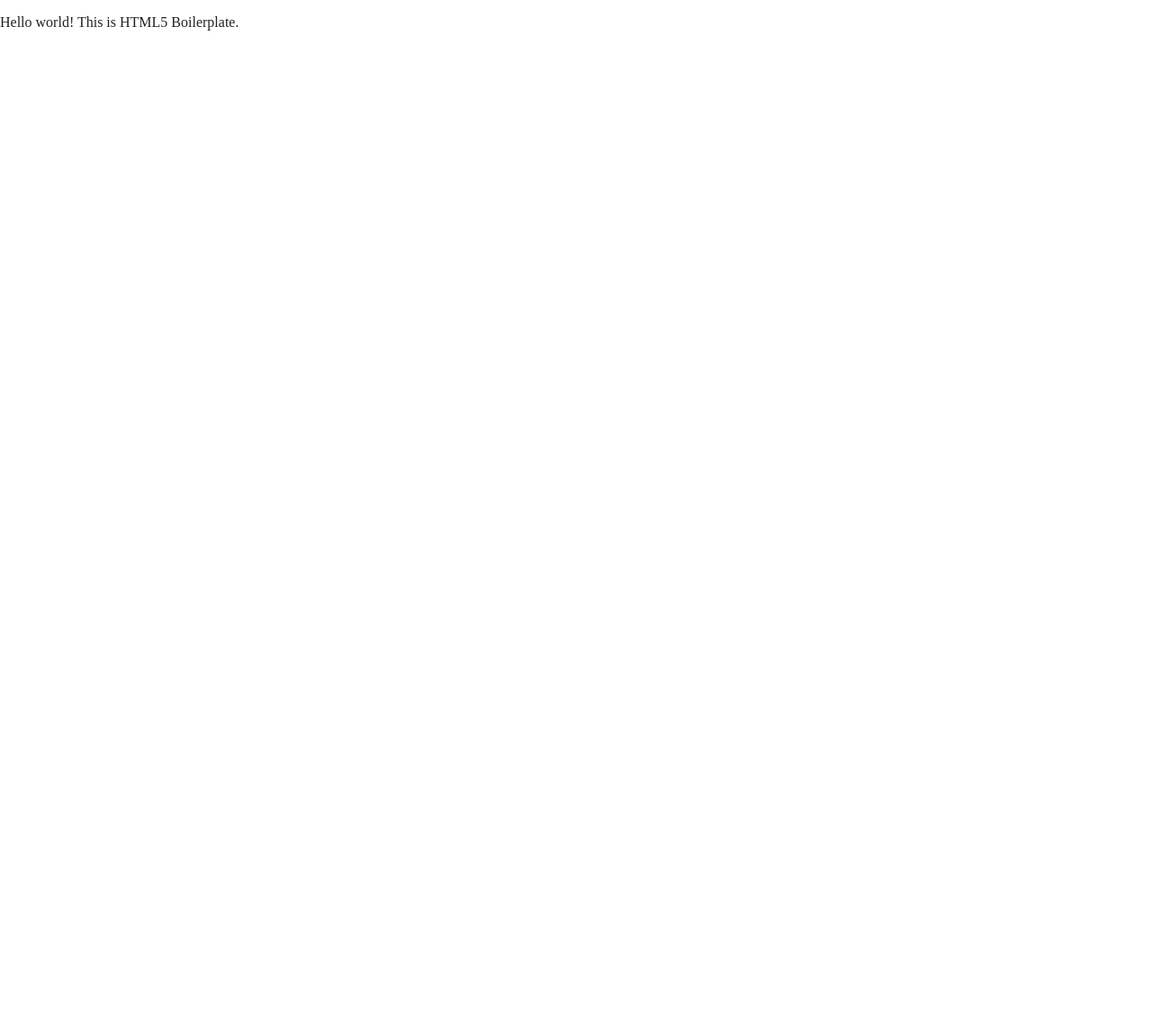
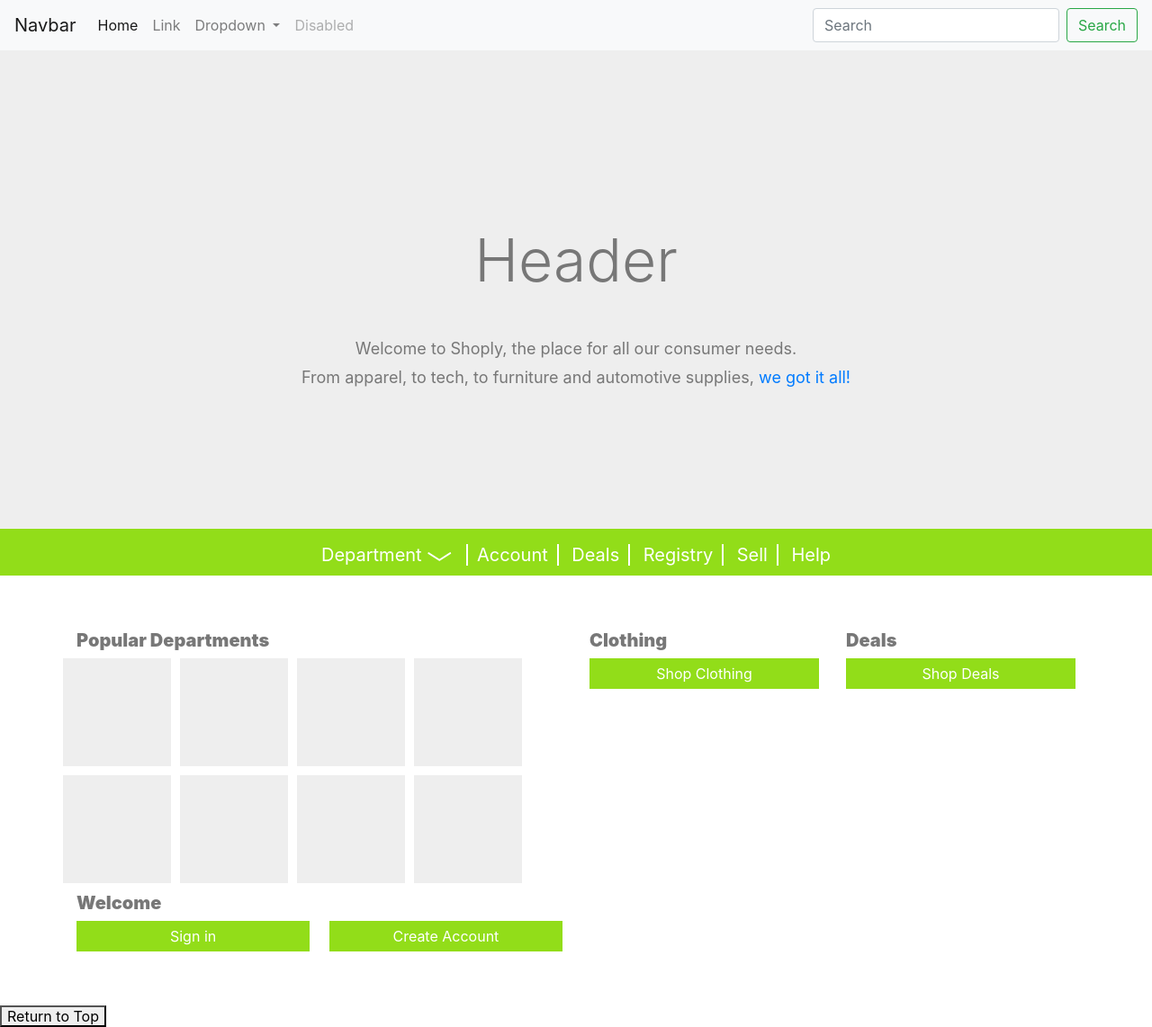
Before and after one commit to advaitju/t1-project, a website built with Parcel: page index.html in a window 1280 px wide. Shown: the whole page at 90% size. Before the commit the page ends 800 px from the top, so only its background shows below. Built offline with nearby package versions, Linux system fonts and the light colour scheme.

Commit message:
Add sections

```diff
--- a/css/main.css
+++ b/css/main.css
@@ -260,3 +260,75 @@ textarea {
     page-break-after: avoid;
   }
 }
+
+
+body {
+	color: #777777;
+}
+
+
+.hero {
+	background-color: #eeeeee;
+	padding: 150px 0;
+	text-align: center;
+}
+.hero__title {
+	font-size: 66px;
+	font-weight: 300;
+}
+.hero__text {
+	font-size: 18px;
+	margin-bottom: 5px;
+}
+
+.categories {
+	background-color: rgb(146, 221, 25);
+	padding: 5px 0;
+	text-align: center;
+}
+.categories__link {
+	border-right: 2px solid #ffffff;
+	color: #ffffff;
+	font-size: 20px;
+	padding: 0 10px;
+}
+.categories__link:last-child {
+	border-right: 0;
+}
+.categories__arrow {
+	font-size: 28px;
+	position: relative;
+	top: 13px;
+}
+
+.featured {
+	margin-top: 60px;
+	margin-bottom: 60px;
+}
+.featured__title {
+	font-size: 20px;
+	font-weight: 900;
+}
+.featured__link-wrapper {
+	display: flex;
+	justify-content: space-between;
+}
+.featured__link {
+	background-color: rgb(146, 221, 25);
+	color: #ffffff;
+	padding: 5px 0;
+	flex-basis: 100%;
+	text-align: center;
+}
+.featured__link_spaced {
+	flex-basis: 48%;
+}
+.featured__images {
+}
+.featured__images .col-sm-2 {
+	position: relative;
+	background-color: #eee;
+	padding: 60px;
+	margin: 0 10px 10px 0;
+	width: 80%;
+}
--- a/index.html
+++ b/index.html
@@ -17,6 +17,8 @@
 	<!-- Place favicon.ico in the root directory -->
 
 	<link rel="stylesheet" href="css/normalize.css">
+	<link rel="stylesheet" href="https://stackpath.bootstrapcdn.com/bootstrap/4.1.3/css/bootstrap.min.css" integrity="sha384-MCw98/SFnGE8fJT3GXwEOngsV7Zt27NXFoaoApmYm81iuXoPkFOJwJ8ERdknLPMO" crossorigin="anonymous">
+
 	<link rel="stylesheet" href="css/main.css">
 
 	<meta name="theme-color" content="#fafafa">
@@ -24,8 +26,113 @@
 
 <body>
 
-  <!-- Add your site or application content here -->
-  <p>Hello world! This is HTML5 Boilerplate.</p>
+	<div class="navigation">
+		<nav class="navbar navbar-expand-lg navbar-light bg-light">
+			<a class="navbar-brand" href="#">Navbar</a>
+			<button class="navbar-toggler" type="button" data-toggle="collapse" data-target="#navbarSupportedContent" aria-controls="navbarSupportedContent" aria-expanded="false" aria-label="Toggle navigation">
+				<span class="navbar-toggler-icon"></span>
+			</button>
+
+			<div class="collapse navbar-collapse" id="navbarSupportedContent">
+				<ul class="navbar-nav mr-auto">
+					<li class="nav-item active">
+						<a class="nav-link" href="#">Home <span class="sr-only">(current)</span></a>
+					</li>
+					<li class="nav-item">
+						<a class="nav-link" href="#">Link</a>
+					</li>
+					<li class="nav-item dropdown">
+						<a class="nav-link dropdown-toggle" href="#" id="navbarDropdown" role="button" data-toggle="dropdown" aria-haspopup="true" aria-expanded="false">
+							Dropdown
+						</a>
+						<div class="dropdown-menu" aria-labelledby="navbarDropdown">
+							<a class="dropdown-item" href="#">Action</a>
+							<a class="dropdown-item" href="#">Another action</a>
+							<div class="dropdown-divider"></div>
+							<a class="dropdown-item" href="#">Something else here</a>
+						</div>
+					</li>
+					<li class="nav-item">
+						<a class="nav-link disabled" href="#">Disabled</a>
+					</li>
+				</ul>
+				<form class="form-inline my-2 my-lg-0">
+					<input class="form-control mr-sm-2" type="search" placeholder="Search" aria-label="Search">
+					<button class="btn btn-outline-success my-2 my-sm-0" type="submit">Search</button>
+				</form>
+			</div>
+		</nav>
+	</div>
+
+	<div class="hero">
+		<h1 class="hero__title">Header</h1>
+		<p class="hero__text">Welcome to Shoply, the place for all our consumer needs.</p>
+		<p class="hero__text">From apparel, to tech, to furniture and automotive supplies,
+			<a href="#">we got it all!</a>
+		</p>
+	</div>
+
+	<div class="categories">
+		<a class="categories__link" href="#">Department
+			<span class="categories__arrow">&#65088;</span>
+		</a>
+		<a class="categories__link" href="#">Account</a>
+		<a class="categories__link" href="#">Deals</a>
+		<a class="categories__link" href="#">Registry</a>
+		<a class="categories__link" href="#">Sell</a>
+		<a class="categories__link" href="#">Help</a>
+	</div>
+
+	<div class="featured container">
+		<div class="row">
+			<div class="col-sm-6">
+				<h2 class="featured__title">Popular Departments</h2>
+
+				<div class="featured__images row">
+					<div class="col-sm-2"></div>
+					<div class="col-sm-2"></div>
+					<div class="col-sm-2"></div>
+					<div class="col-sm-2"></div>
+				</div>
+				<div class="featured__images row">
+					<div class="col-sm-2"></div>
+					<div class="col-sm-2"></div>
+					<div class="col-sm-2"></div>
+					<div class="col-sm-2"></div>
+				</div>
+
+				<h2 class="featured__title">Welcome</h2>
+				<div class="featured__link-wrapper">
+					<a class="featured__link featured__link_spaced" href="#">Sign in</a>
+					<a class="featured__link featured__link_spaced" href="#">Create Account</a>
+				</div>
+			</div>
+			<div class="col-sm-3">
+				<h2 class="featured__title">Clothing</h2>
+				<div class="featured__link-wrapper">
+					<a class="featured__link" href="#">Shop Clothing</a>
+				</div>
+			</div>
+			<div class="col-sm-3">
+				<h2 class="featured__title">Deals</h2>
+				<div class="featured__link-wrapper">
+					<a class="featured__link" href="#">Shop Deals</a>
+				</div>
+			</div>
+		</div>
+	</div>
+
+	<button id="return-to-top">Return to Top</button>
+
+	<footer></footer>
+
+
+
+
+	<script src="https://code.jquery.com/jquery-3.3.1.slim.min.js" integrity="sha384-q8i/X+965DzO0rT7abK41JStQIAqVgRVzpbzo5smXKp4YfRvH+8abtTE1Pi6jizo" crossorigin="anonymous"></script>
+	<script src="https://cdnjs.cloudflare.com/ajax/libs/popper.js/1.14.3/umd/popper.min.js" integrity="sha384-ZMP7rVo3mIykV+2+9J3UJ46jBk0WLaUAdn689aCwoqbBJiSnjAK/l8WvCWPIPm49" crossorigin="anonymous"></script>
+	<script src="https://stackpath.bootstrapcdn.com/bootstrap/4.1.3/js/bootstrap.min.js" integrity="sha384-ChfqqxuZUCnJSK3+MXmPNIyE6ZbWh2IMqE241rYiqJxyMiZ6OW/JmZQ5stwEULTy" crossorigin="anonymous"></script>
+
 	<script src="js/vendor/modernizr-3.11.2.min.js"></script>
 	<script src="js/plugins.js"></script>
 	<script src="js/main.js"></script>
```
Also changed, not shown: 2 other files. Lines whose indentation alone changed are shown as unchanged.
